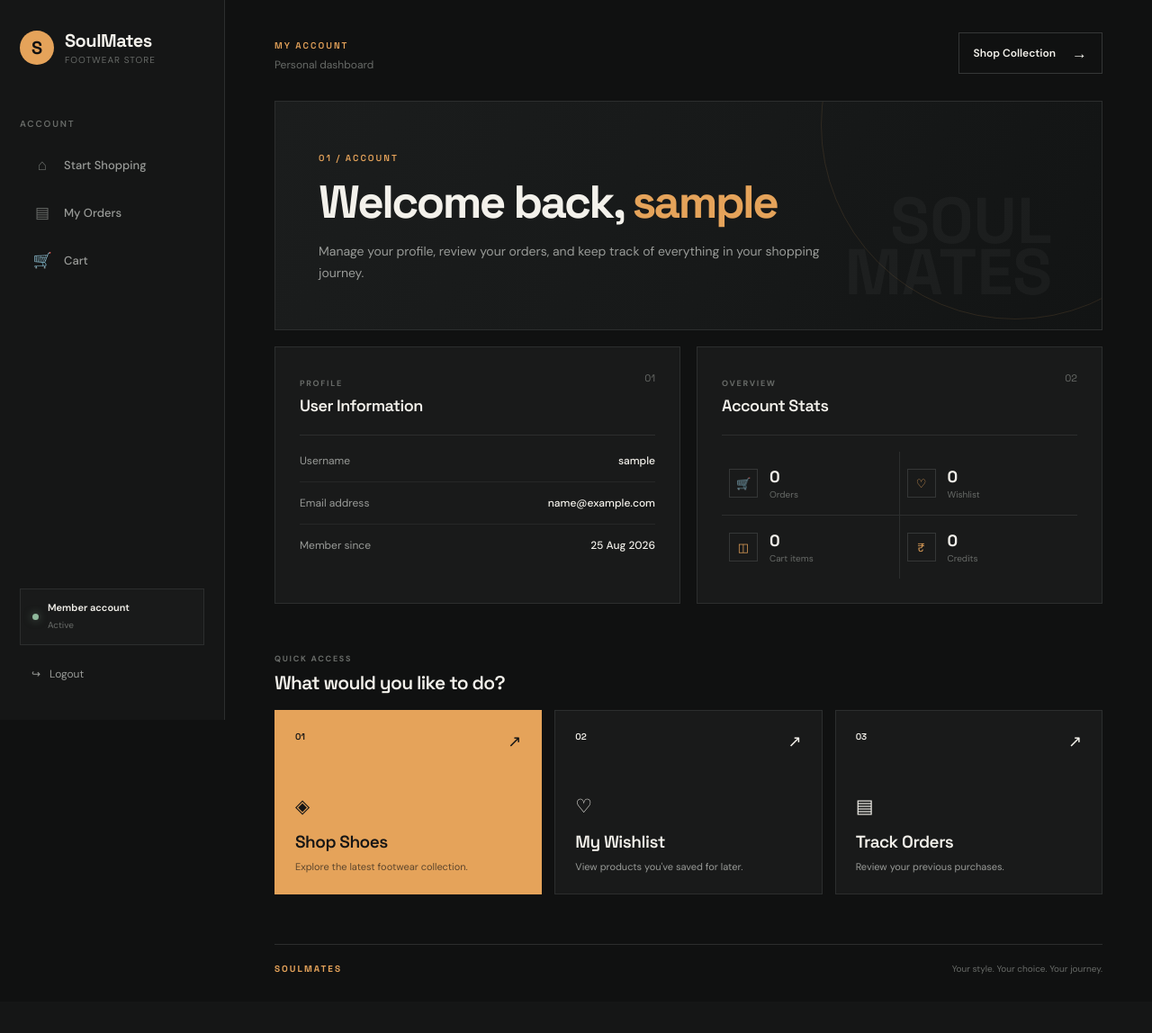
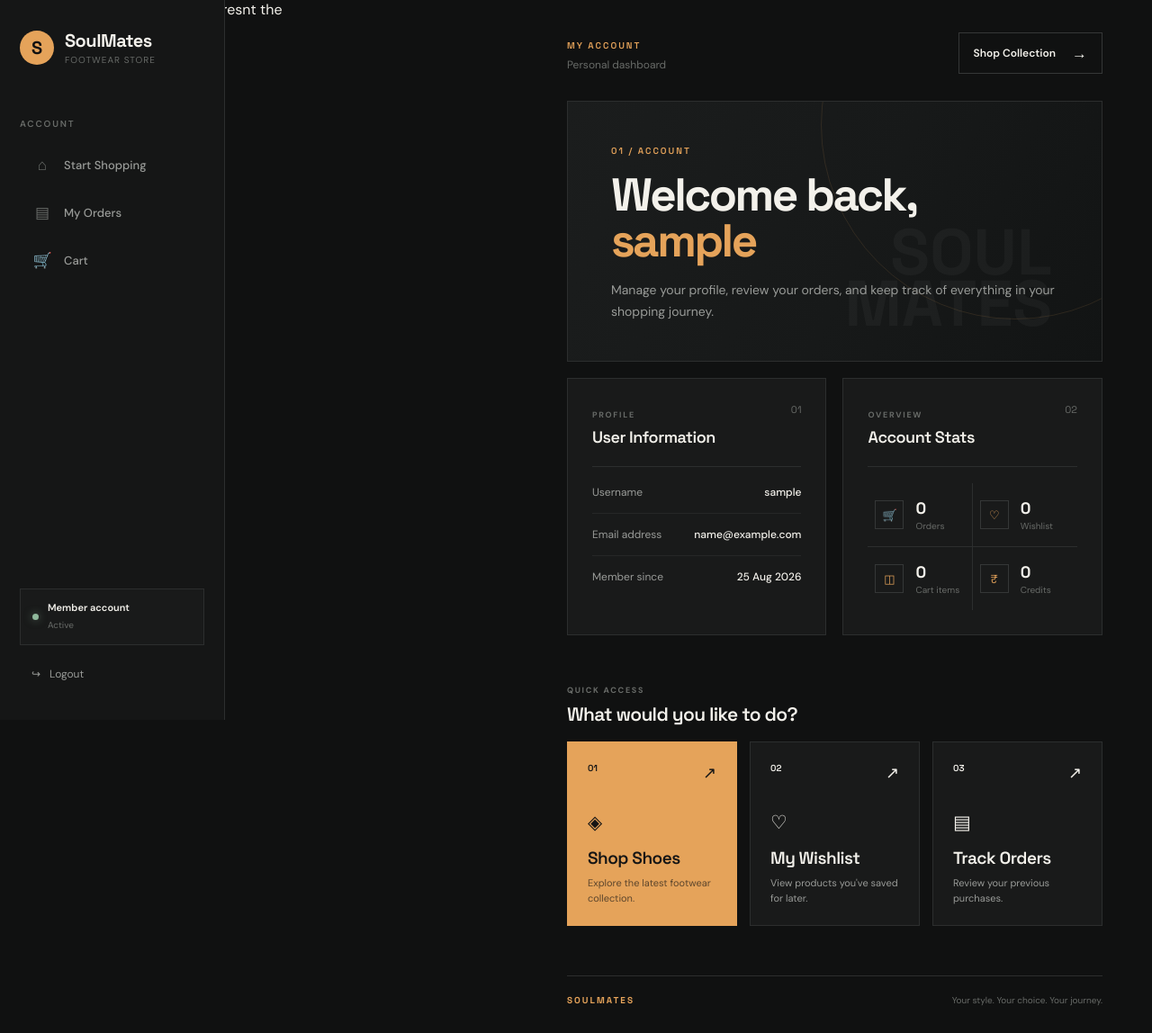
Before and after one commit to sidddhesh-dev/BuyNGo, a Django app: page /accounts/account/ in a window 1280 px wide. Shown: the whole page at 90% size. Before the commit the page ends 1082 px from the top, so only its background shows below. Run offline with Django 5.2, Linux system fonts and the light colour scheme; the visitor is signed in with stand-in values (Sample User, id 1).

Commit message:
feat : basic account modifications

```diff
--- a/templates/account/account.html
+++ b/templates/account/account.html
@@ -14,7 +14,7 @@
 
 <div class="account-page">
 
-    <!-- SIDEBAR -->
+    "This is the basic string which represnt the change in to the git hub "
     <aside class="sidebar">
 
         <div class="brand">
```
Also changed, not shown: static/accounts/css/account.css (+0 -11 lines).
